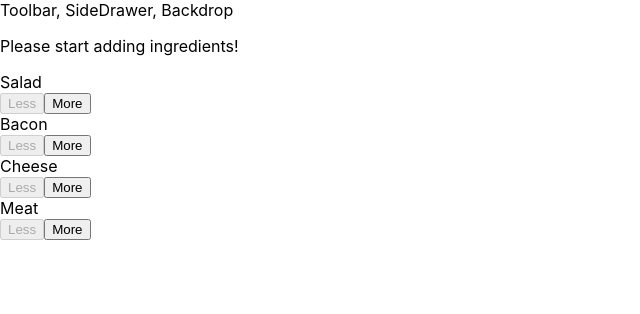
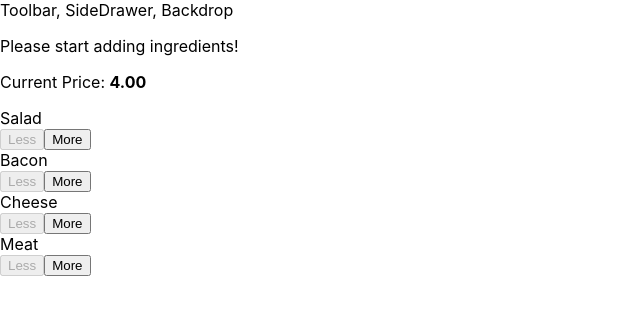
Before and after one commit to Kunj1755/burger, a React app: page / in a window 1280 px wide. Shown: the top 314 px of the page, without its empty margins (0-640 px from the left). Built offline with nearby package versions, Linux system fonts and the light colour scheme.

Commit message:
17. Displaying and Updating the Burger Price

```diff
--- a/src/Components/Burger/BuildControls/BuildControls.js
+++ b/src/Components/Burger/BuildControls/BuildControls.js
@@ -11,6 +11,7 @@
 
 const buildControls = (props) => (
     <div className={classes.BuildControls}>
+        <p>Current Price: <strong>{props.price.toFixed(2)}</strong></p>
         {controls.map(ctrl => (
             <BuildControl
                 key={ctrl.label}
--- a/src/Components/Burger/Burger.css
+++ b/src/Components/Burger/Burger.css
@@ -2,7 +2,7 @@
   width: 100%;
   margin: auto;
   height: 250px;
-  /* overflow: scroll; */
+  overflow: scroll;
   text-align: center;
   font-weight: bold;
   font-size: 1.2rem;
--- a/src/Containers/BurgerBuilder/BurgerBuilder.js
+++ b/src/Containers/BurgerBuilder/BurgerBuilder.js
@@ -63,7 +63,9 @@
                 <BuildControls
                     ingredientAdded={this.addIngredientHandler}
                     ingredientRemoved={this.removeIngredientHandler}
-                    disabled={disabledInfo}>
+                    disabled={disabledInfo}
+                    price={this.state.totalPrice}
+                >
                 </BuildControls>
             </Aux>
         );
```
